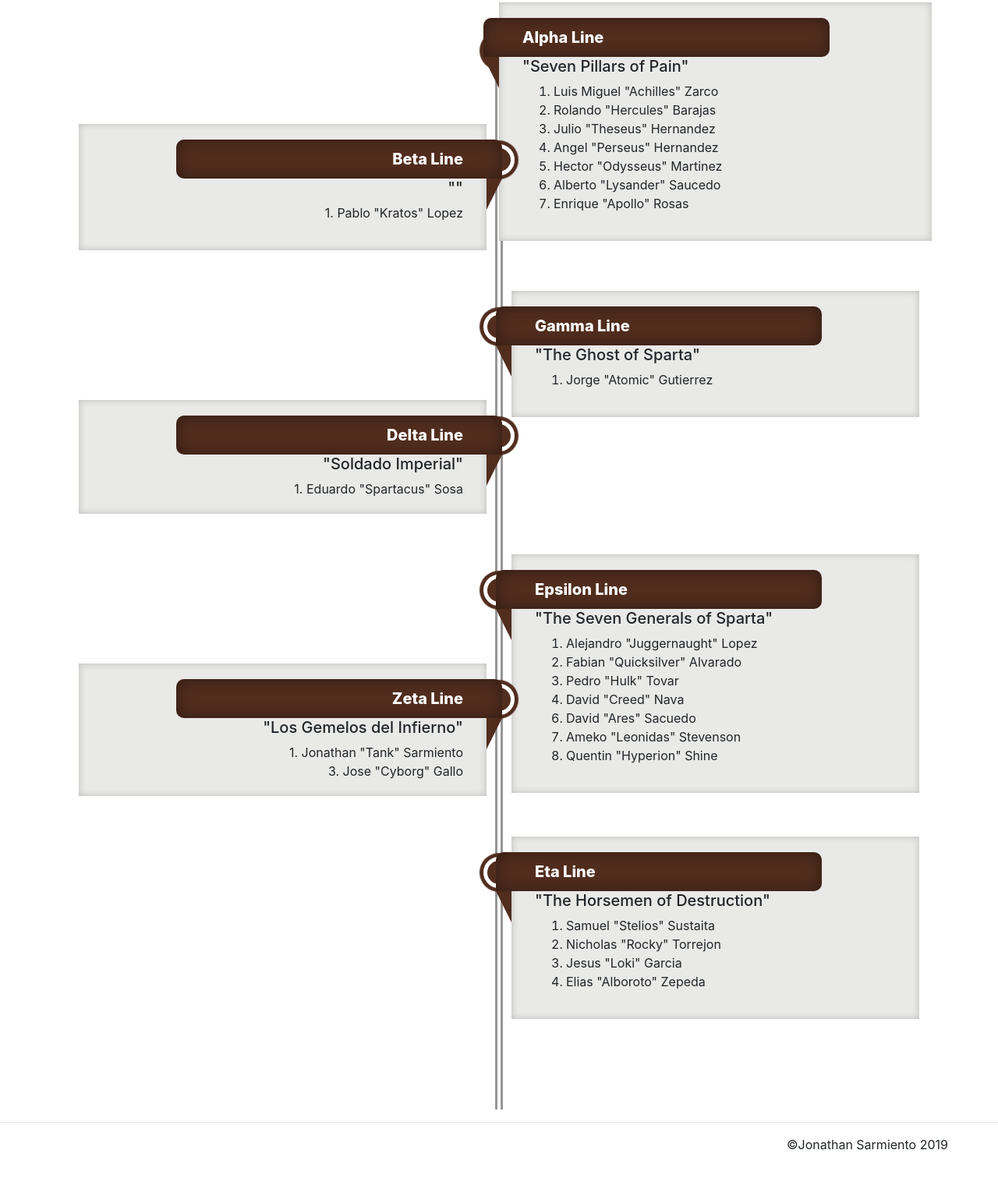
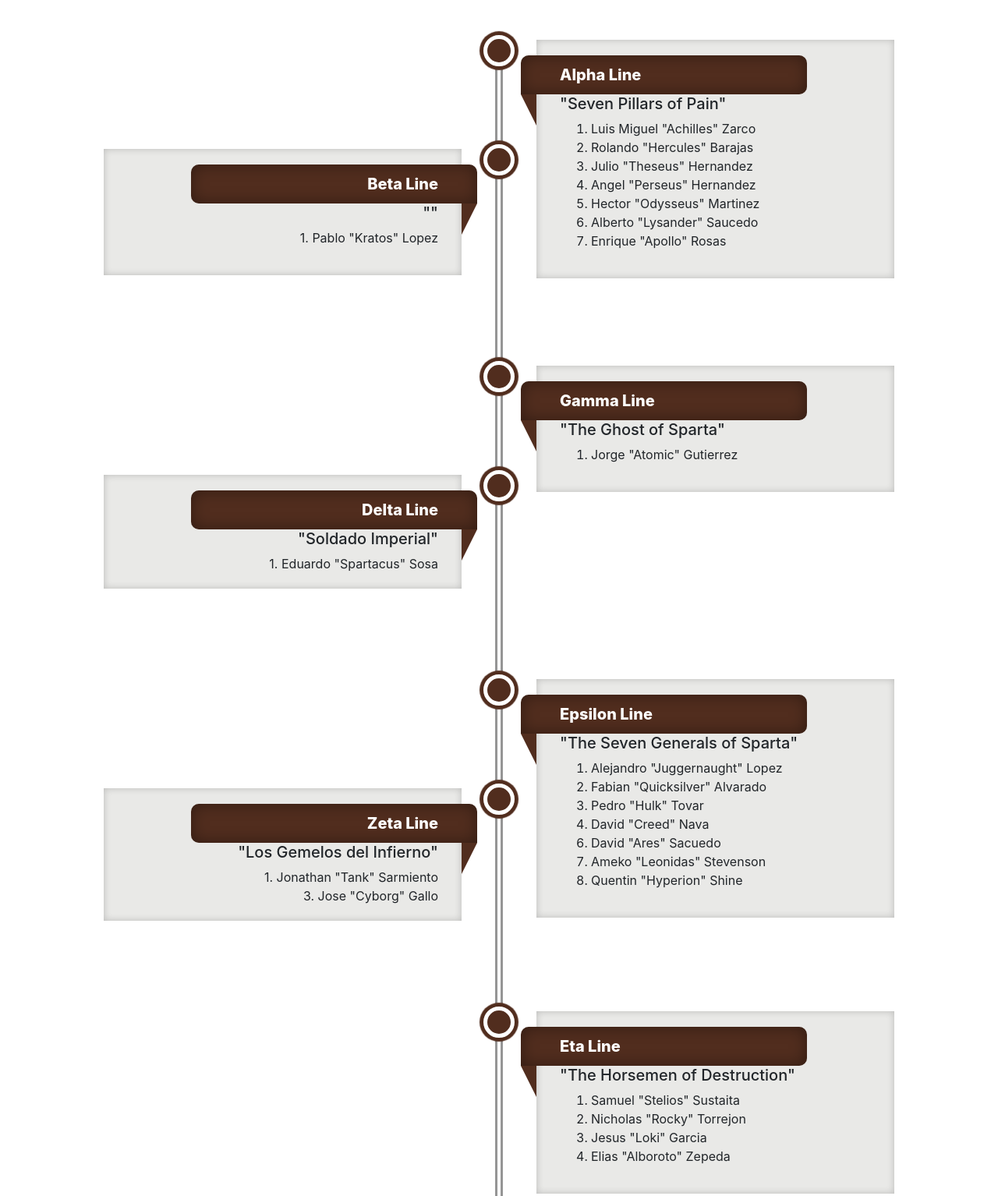
Before and after one commit to jsarmiento62/Delta-Beta-Chapter, a plain HTML site: page ChapterHistory.html in a window 1280 px wide. Shown: the part 434-1968 px from the top of the page at 78% size. Before the commit the page ends 1914 px from the top, so only its background shows below. Drawn offline with nearby package versions, Linux system fonts and the light colour scheme.

Commit message:
made the active brothers page more responsive for different sizes. Works well with all of the devices provided by chrome dev tools

```diff
--- a/ChapterHistory.html
+++ b/ChapterHistory.html
@@ -68,7 +68,7 @@
   <div class="container ">
    <div class="main-timeline">
 
-       <div class="timeline p-md-3 p-xl-0">
+       <div class="timeline p-md-3 p-lg-5 ">
         <div class="container timeline-content ">
             <span class="year">Alpha Line</span>
             <h5> "Seven Pillars of Pain" </h5>
@@ -84,7 +84,7 @@
         </div>
     </div>
 
-       <div class="timeline p-md-3">
+       <div class="timeline p-md-3 p-lg-5 ">
             <div class="container timeline-content ">
                 <span class="year">Beta Line</span>
                 <h5>""</h5>
@@ -94,7 +94,7 @@
        </div>
 
 
-        <div class="timeline p-md-3">
+        <div class="timeline p-md-3 p-lg-5 ">
             <div class="container timeline-content ">
                 <span class="year">Gamma Line</span>
                  <h5>"The Ghost of Sparta"</h5>
@@ -105,7 +105,7 @@
 
        </div>
 
-        <div class="timeline p-md-3">
+        <div class="timeline p-md-3 p-lg-5 ">
             <div class="container timeline-content  ">
                 <span class="year">Delta Line</span>
                  <h5>"Soldado Imperial"</h5>
@@ -114,7 +114,7 @@
 
        </div>
 
-        <div class="timeline p-md-3 ">
+        <div class="timeline p-md-3 p-lg-5  ">
             <div class="container timeline-content ">
                 <span class="year">Epsilon Line</span>
                 <h5>"The Seven Generals of Sparta"</h5>
@@ -131,7 +131,7 @@
 
        </div>
 
-        <div class="timeline p-md-3">
+        <div class="timeline p-md-3 p-lg-5 ">
             <div class="container timeline-content  ">
                 <span class="year">Zeta Line</span>
                  <h5>"Los Gemelos del Infierno"</h5>
@@ -142,7 +142,7 @@
 
        </div>
 
-       <div class="timeline p-md-3">
+       <div class="timeline p-md-3 p-lg-5 ">
             <div class="container timeline-content  ">
                <span class="year">Eta Line</span>
                 <h5>"The Horsemen of Destruction"</h5>
```
Also changed, not shown: ActiveBrothers.html (+9 -9 lines).
